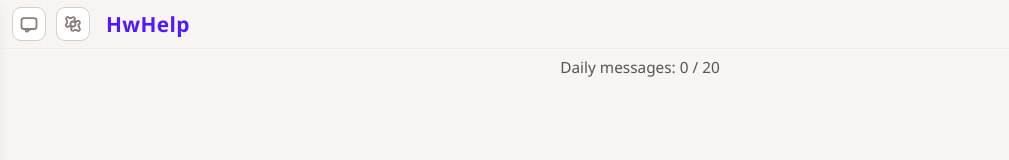
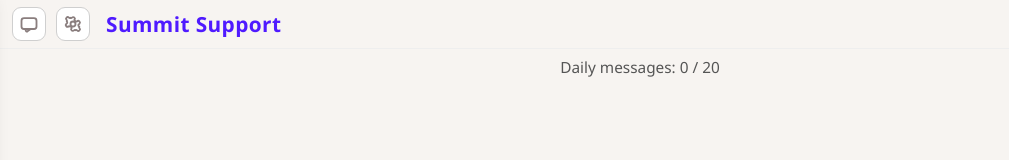
Before and after one commit to GlitchandGo/hw-help, a plain HTML site: page index.html in a window 1280 px wide. Shown: the top 160 px of the page, without its empty margins (0-1009 px from the left). Drawn offline with nearby package versions, Linux system fonts and the light colour scheme.

Commit message:
Update index.html

```diff
--- a/index.html
+++ b/index.html
@@ -2,7 +2,7 @@
 <html lang="en">
 <head>
   <meta charset="UTF-8">
-  <title>HwHelp - Study Assistant</title>
+  <title>Summit Supporter</title>
   <meta name="viewport" content="width=device-width, initial-scale=1.0">
   <link rel="icon" href="/favicon.png" type="image/png">
   <link rel="stylesheet" href="hw.css">
@@ -22,7 +22,7 @@
         <path d="M19.4 15a1.7 1.7 0 0 0 .33 1.82l.02.02a2 2 0 0 1-2.83 2.83l-.02-.02A1.7 1.7 0 0 0 15 19.4a1.7 1.7 0 0 0-1.82.33l-.02.02a2 2 0 0 1-2.83-2.83l.02-.02A1.7 1.7 0 0 0 8.6 15a1.7 1.7 0 0 0-1.82-.33l-.02.02a2 2 0 0 1-2.83-2.83l.02-.02A1.7 1.7 0 0 0 4.6 9a1.7 1.7 0 0 0-.33-1.82l-.02-.02a2 2 0 0 1 2.83-2.83l.02.02A1.7 1.7 0 0 0 9 4.6a1.7 1.7 0 0 0 1.82-.33l.02-.02a2 2 0 0 1 2.83 2.83l-.02.02A1.7 1.7 0 0 0 15 8.6a1.7 1.7 0 0 0 1.82.33l.02-.02a2 2 0 0 1 2.83 2.83l-.02.02A1.7 1.7 0 0 0 19.4 15Z"/>
       </svg>
     </span>
-    <span class="brand">HwHelp</span>
+    <span class="brand">Summit Support</span>
   </div>
   <!-- Sidebar for chats -->
   <div class="sidebar" id="chats-sidebar">
```
